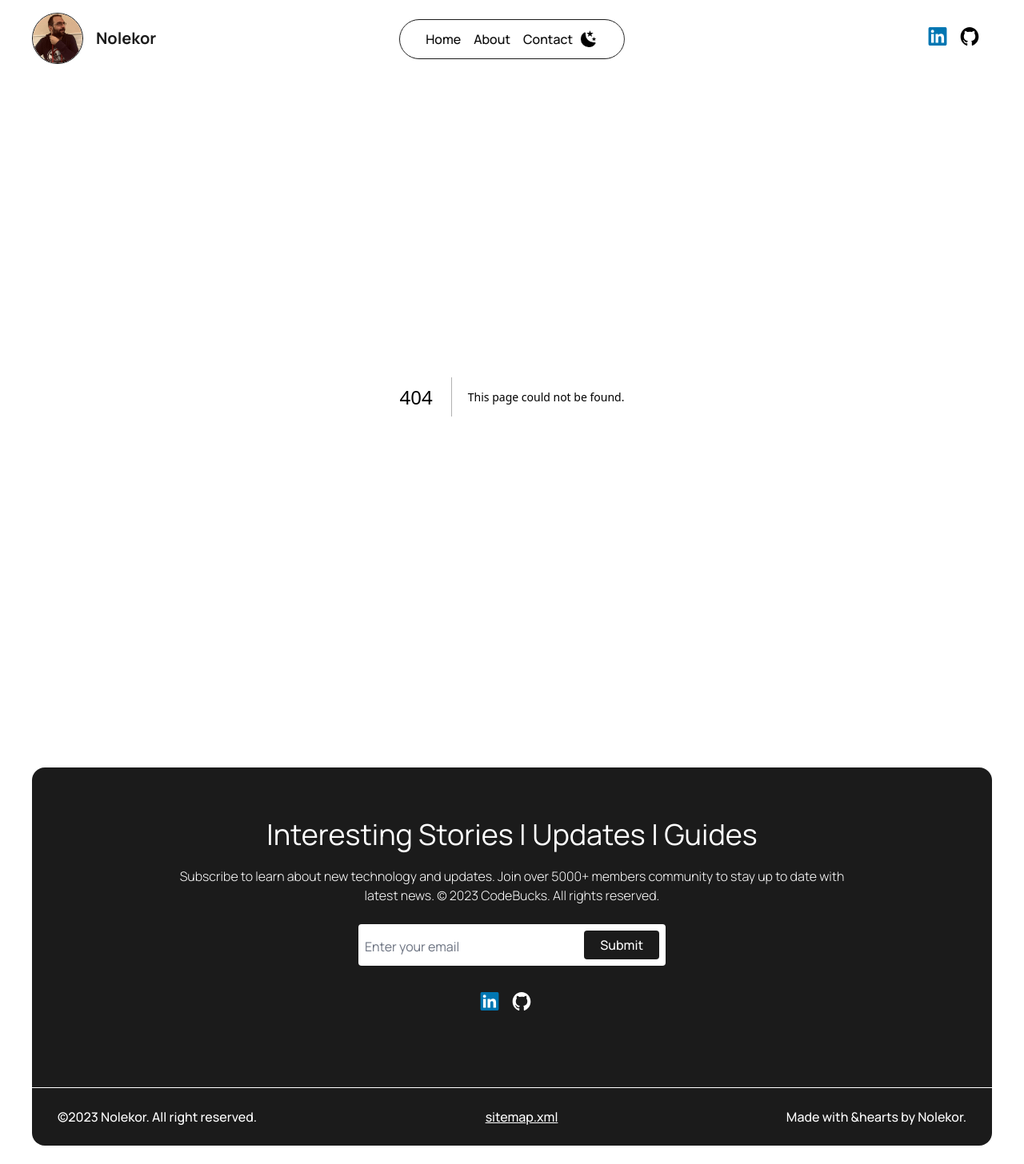
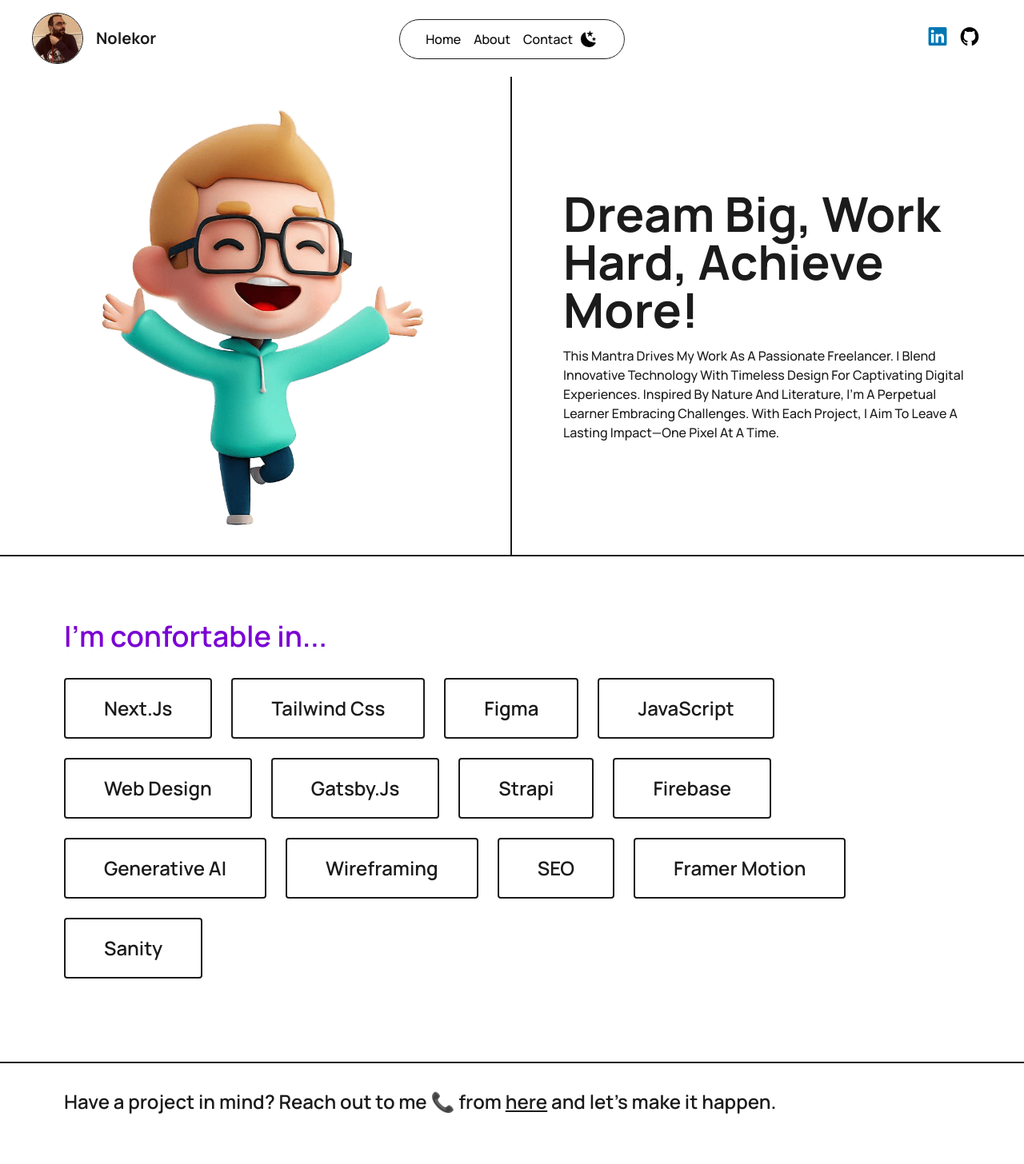
Before and after one commit to Nolekor/nextjs-blog, a Next.js app: page /about in a window 1280 px wide. Before the commit this address had no page. Shown: the top 1456 px of the page at 80% size. Built offline with nearby package versions, Linux system fonts and the light colour scheme.

Commit message:
add about pages and logic

```diff
--- /dev/null
+++ b/src/app/about/page.js
@@ -0,0 +1,20 @@
+import { AboutCoverSection } from "@/src/components/About/AboutCoverSection";
+import Skills from "@/src/components/About/Skills";
+import Link from "next/link";
+import React from "react";
+
+export default function About() {
+    return (
+        <>
+            <AboutCoverSection />
+            <Skills />
+            <h2 className="mt-8 font-semibold text-2xl self-start mx-20 text-dark">
+                Have a project in mind? Reach out to me 📞 from{" "}
+                <Link href="/contact" className="!underline underline-offset-2">
+                    here
+                </Link>{" "}
+                and let&apos;s make it happen.
+            </h2>
+        </>
+    );
+}
--- /dev/null
+++ b/src/components/About/AboutCoverSection.js
@@ -0,0 +1,31 @@
+import Image from "next/image";
+import React from "react";
+import profileCharacter from "@/public/character.png";
+
+export const AboutCoverSection = () => {
+    return (
+        <section className="w-full h-[75vh] border-b-2 border-solid border-dark flex flex-row items-center justify-center text-dark">
+            <div className="w-1/2 h-full border-r-2 border-solid border-dark flex justify-center">
+                <Image
+                    src={profileCharacter}
+                    alt="Nicola Pellegrino"
+                    className="w-full h-full object-contain object-center"
+                />
+            </div>
+
+            <div className="w-1/2 flex flex-col text-left items-start justify-center px-16">
+                <h2 className="font-bold capitalize text-6xl">
+                    Dream Big, Work Hard, Achieve More!
+                </h2>
+                <p className="font-medium capitalize mt-4 text-base ">
+                    This Mantra Drives My Work As A Passionate Freelancer. I
+                    Blend Innovative Technology With Timeless Design For
+                    Captivating Digital Experiences. Inspired By Nature And
+                    Literature, I&apos;m A Perpetual Learner Embracing
+                    Challenges. With Each Project, I Aim To Leave A Lasting
+                    Impact—One Pixel At A Time.
+                </p>
+            </div>
+        </section>
+    );
+};
--- /dev/null
+++ b/src/components/About/Skills.js
@@ -0,0 +1,38 @@
+import React from "react";
+
+export default function Skills() {
+    const SkillList = [
+        "next.js",
+        "tailwind css",
+        "figma",
+        "javaScript",
+        "web design",
+        "Gatsby.js",
+        "strapi",
+        "firebase",
+        "generative AI",
+        "wireframing",
+        "SEO",
+        "framer motion",
+        "sanity",
+    ];
+    return (
+        <section className="w-full flex flex-col border-b-2 border-solid border-dark text-dark p-20">
+            <span className="font-semibold text-4xl text-accent">
+                I&apos;m confortable in...
+            </span>
+            <ul className="flex flex-wrap mt-8 justify-start">
+                {SkillList.map((skill) => {
+                    return (
+                        <li
+                            key={skill}
+                            className="font-semibold inline-block capitalize text-2xl py-5 px-12 border-2 border-solid border-dark rounded mr-6 mb-6 hover:scale-105 transition-all ease duration-200 cursor-pointer"
+                        >
+                            {skill}
+                        </li>
+                    );
+                })}
+            </ul>
+        </section>
+    );
+}
```
Also changed, not shown: public/character.png (added).
